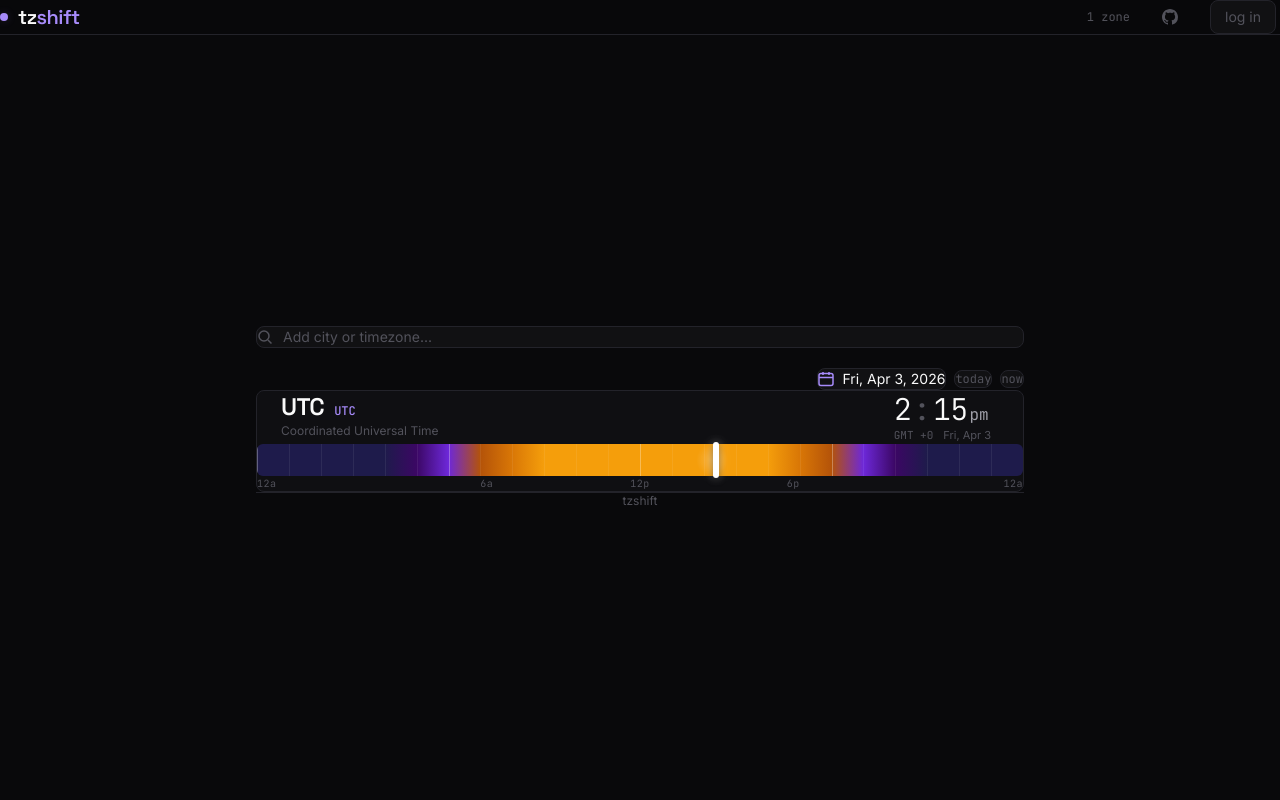
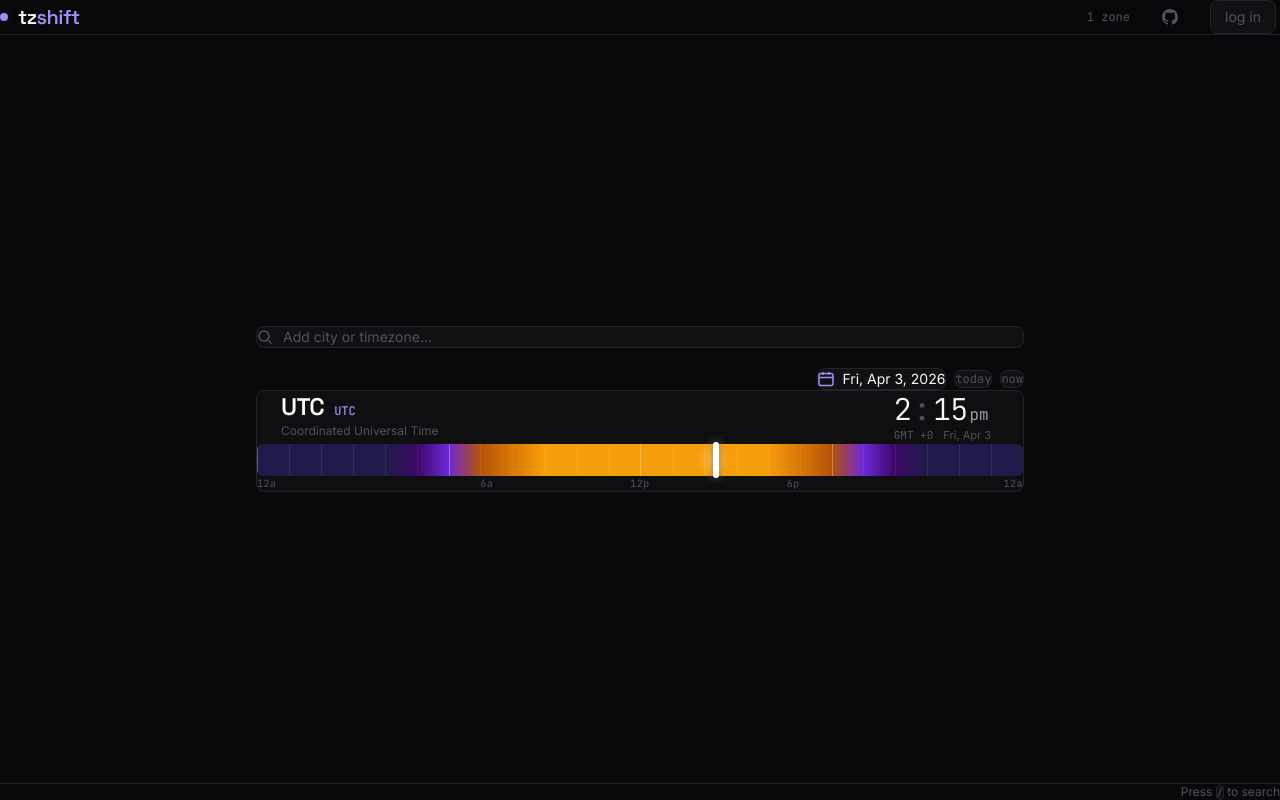
Before and after one commit to lwlee2608/tz-shift, a React (Vite) app: page / in a window 1280 px wide. Built offline with nearby package versions, Linux system fonts and the light colour scheme.

Commit message:
Add keyboard shortcut (/) to focus search and show hint in footer

```diff
--- a/src/App.tsx
+++ b/src/App.tsx
@@ -1,6 +1,6 @@
-import { useState, useCallback, useMemo, useEffect } from 'react';
+import { useState, useCallback, useMemo, useEffect, useRef } from 'react';
 import { TimezoneCard } from './components/TimezoneCard';
-import { TimezoneSearch } from './components/TimezoneSearch';
+import { TimezoneSearch, type TimezoneSearchHandle } from './components/TimezoneSearch';
 import { DatePicker } from './components/DatePicker';
 import { TIMEZONE_DATABASE, type TimezoneInfo } from './timezones';
 
@@ -56,9 +56,24 @@
     return d;
   });
 
+  const searchRef = useRef<TimezoneSearchHandle>(null);
+
   useEffect(() => {
     localStorage.setItem(STORAGE_KEY, JSON.stringify(timezones.map(tz => tz.info.id)));
   }, [timezones]);
+
+  useEffect(() => {
+    const handler = (e: KeyboardEvent) => {
+      if (e.key === '/' && !e.ctrlKey && !e.metaKey) {
+        const tag = (e.target as HTMLElement).tagName;
+        if (tag === 'INPUT' || tag === 'TEXTAREA') return;
+        e.preventDefault();
+        searchRef.current?.focus();
+      }
+    };
+    document.addEventListener('keydown', handler);
+    return () => document.removeEventListener('keydown', handler);
+  }, []);
 
   const existingIds = useMemo(
     () => new Set(timezones.map(tz => tz.info.id)),
@@ -123,7 +138,7 @@
       <div className="flex-1 w-full flex items-center justify-center px-5 py-6">
         <div className="w-full max-w-3xl">
           <div className="w-full" style={{ marginBottom: '1.25rem' }}>
-            <TimezoneSearch onSelect={handleAddTimezone} existingIds={existingIds} />
+            <TimezoneSearch ref={searchRef} onSelect={handleAddTimezone} existingIds={existingIds} />
           </div>
 
           {/* Date & time controls */}
@@ -163,16 +178,17 @@
             )}
           </main>
 
-          {/* Footer */}
-          <footer className="w-full border-t border-border mt-6">
-            <div className="w-full px-5 py-4 flex items-center justify-center">
-              <span className="text-xs text-text-muted">
-                tzshift
-              </span>
-            </div>
-          </footer>
         </div>
       </div>
+
+      {/* Footer */}
+      <footer className="w-full border-t border-border">
+        <div className="w-full px-8 py-3 flex items-center justify-end">
+          <span className="text-xs text-text-muted">
+            Press <kbd className="px-1.5 py-0.5 bg-bg-secondary border border-border rounded text-[10px] font-mono">/</kbd> to search
+          </span>
+        </div>
+      </footer>
     </div>
   );
 }
--- a/src/components/TimezoneSearch.tsx
+++ b/src/components/TimezoneSearch.tsx
@@ -1,4 +1,4 @@
-import { useState, useRef, useEffect, useCallback } from 'react';
+import { useState, useRef, useEffect, useCallback, forwardRef, useImperativeHandle } from 'react';
 import { TIMEZONE_DATABASE, type TimezoneInfo } from '../timezones';
 
 interface TimezoneSearchProps {
@@ -6,12 +6,20 @@
   existingIds: Set<string>;
 }
 
-export function TimezoneSearch({ onSelect, existingIds }: TimezoneSearchProps) {
+export interface TimezoneSearchHandle {
+  focus: () => void;
+}
+
+export const TimezoneSearch = forwardRef<TimezoneSearchHandle, TimezoneSearchProps>(function TimezoneSearch({ onSelect, existingIds }, ref) {
   const [query, setQuery] = useState('');
   const [isOpen, setIsOpen] = useState(false);
   const [highlightIndex, setHighlightIndex] = useState(0);
   const inputRef = useRef<HTMLInputElement>(null);
   const dropdownRef = useRef<HTMLDivElement>(null);
+
+  useImperativeHandle(ref, () => ({
+    focus: () => inputRef.current?.focus(),
+  }));
 
   const filtered = query.length > 0
     ? TIMEZONE_DATABASE.filter(tz => {
@@ -110,4 +118,4 @@
       )}
     </div>
   );
-}
+});
```
